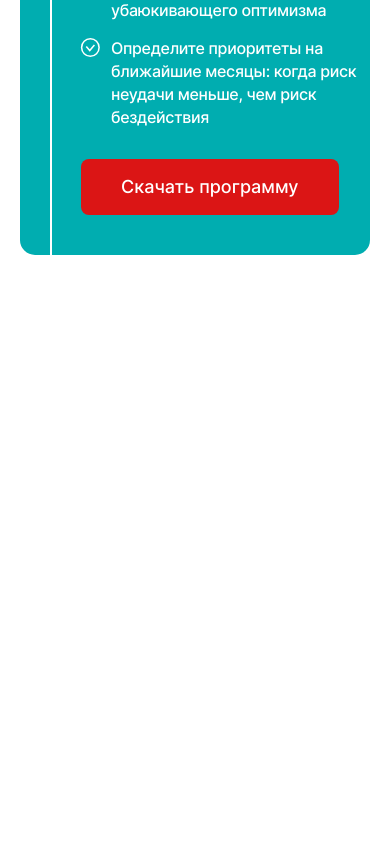
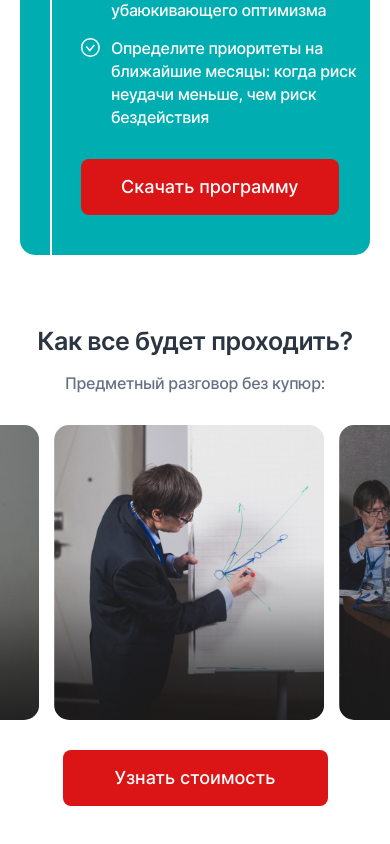
Before and after one commit to Argayash1/cbo-test-task, a React app: page / in a window 390 px wide. Shown: the part 4525-5369 px from the top of the page. Before the commit the page ends 4850 px from the top, so only its background shows below. Built offline with nearby package versions, Linux system fonts and the light colour scheme.

Commit message:
feat: сделать адаптив HowItWilGo

```diff
--- a/src/components/CTA/CTA.module.scss
+++ b/src/components/CTA/CTA.module.scss
@@ -56,10 +56,11 @@
 .rootTypeCentered {
 	margin-left: auto;
 	margin-right: auto;
-	width: 459px;
 }
 
 .rootTypeTargetAudience {
+	width: 459px;
+
 	@media screen and (max-width: 531px) {
 		width: 335px;
 		height: 80px;
@@ -79,3 +80,7 @@
 		padding-right: 40px;
 	}
 }
+
+.rootTypeHowItWillGo {
+	width: 265px;
+}
--- a/src/components/CTA/index.tsx
+++ b/src/components/CTA/index.tsx
@@ -23,6 +23,7 @@ export const CTA = ({
 					type === 'target-audience' || type === 'how-it-will-go',
 				[styles.rootTypeTargetAudience]: type === 'target-audience',
 				[styles.rootTypePracticeactivity]: type === 'practice-activity',
+				[styles.rootTypeHowItWillGo]: type === 'how-it-will-go',
 			})}
 		>
 			{linkText}
--- a/src/components/CardSlider/CardSlider.module.scss
+++ b/src/components/CardSlider/CardSlider.module.scss
@@ -1,14 +1,34 @@
 @import '../../assets/styles/mixins/_main-text-font.scss';
 
 .root {
-	margin: 40px 0 50px;
+	margin: 39px 0 50px;
 	position: relative;
+
+	@media screen and (max-width: 986px) {
+		margin-top: 30px;
+		margin-bottom: 40px;
+	}
+
+	@media screen and (max-width: 531px) {
+		margin-top: 27px;
+		margin-bottom: 30px;
+	}
 }
 
 .wrapper {
 	max-width: 100%;
 	overflow: hidden;
 	margin: 0;
+	position: relative;
+	height: 401px;
+
+	@media screen and (max-width: 986px) {
+		height: 284px;
+	}
+
+	@media screen and (max-width: 531px) {
+		height: 295px;
+	}
 }
 
 .buttonList {
--- a/src/components/HowItWillGo/HowItWillGo.module.scss
+++ b/src/components/HowItWillGo/HowItWillGo.module.scss
@@ -6,6 +6,14 @@
 
 .container {
 	@include section-flex-container(0, 0, 96);
+
+	@media screen and (max-width: 1006px) {
+		padding-bottom: 80px;
+	}
+
+	@media screen and (max-width: 560px) {
+		padding-bottom: 70px;
+	}
 }
 
 .photoList {
@@ -14,10 +22,32 @@
 	gap: 35px;
 	margin: 0;
 	padding: 0;
-	transform: translateX(-323px);
+	position: absolute;
+	left: 50%;
+	transition: transform 0.3s ease-in-out;
+
+	@media screen and (max-width: 986px) {
+		gap: 30px;
+	}
+
+	@media screen and (max-width: 531px) {
+		gap: 15px;
+	}
 }
 
 .photo {
 	width: 672px;
 	height: 401px;
+	object-fit: cover;
+	border-radius: 15px;
+
+	@media screen and (max-width: 986px) {
+		width: 477px;
+		height: 284px;
+	}
+
+	@media screen and (max-width: 531px) {
+		width: 270px;
+		height: 295px;
+	}
 }
--- a/src/components/HowItWillGo/index.tsx
+++ b/src/components/HowItWillGo/index.tsx
@@ -9,6 +9,7 @@ import photo1 from '../../assets/images/hoitwilgo-photo1.jpg'
 import photo2 from '../../assets/images/hoitwilgo-photo2.jpg'
 import photo3 from '../../assets/images/hoitwilgo-photo3.jpg'
 import styles from './HowItWillGo.module.scss'
+import useResize from '../../hooks/useResize'
 
 const photos = [
 	{ image: photo1, altText: 'Фото 1' },
@@ -17,28 +18,57 @@ const photos = [
 ]
 
 export const HowItWillGo = () => {
+	const screenWidth = useResize()
+
 	const [switchCount, setSwitchCount] = React.useState<number>(0)
+
+	const switchToPrevSlide = () => {
+		setSwitchCount((prev) => prev - 1)
+	}
+
+	const switchToNextSlide = () => {
+		setSwitchCount((prev) => prev + 1)
+	}
 
 	const photoListItems = photos.map((photo, index) => (
 		<li key={index}>
 			<img src={photo.image} alt={photo.altText} className={styles.photo} />
 		</li>
 	))
-
+	const initialSliderOffset = screenWidth > 531 ? 50 : 50.7
+	const offset =
+		screenWidth > 986
+			? 707
+			: screenWidth <= 986 && screenWidth > 531
+				? 507
+				: 285
 	const nextButtonDisabled = switchCount >= 2
 
 	return (
 		<section className={styles.root}>
 			<div className={styles.container}>
-				<SectionTitle titleText='Как все будет проходить?' />
-				<SectionSubtitle text='Предметный разговор без купюр:' />
+				<SectionTitle
+					titleText='Как все будет проходить?'
+					place='how-will-it-go'
+				/>
+				<SectionSubtitle
+					text='Предметный разговор без купюр:'
+					place='how-it-will-go'
+				/>
 				<CardSlider
 					switchCount={switchCount}
-					onSwitchToPrevSlides={() => setSwitchCount((prev) => prev - 1)}
-					onSwitchToNextSlides={() => setSwitchCount((prev) => prev + 1)}
+					onSwitchToPrevSlides={switchToPrevSlide}
+					onSwitchToNextSlides={switchToNextSlide}
 					nextButtonDisabled={nextButtonDisabled}
 				>
-					<ul className={styles.photoList}>{photoListItems}</ul>
+					<ul
+						className={styles.photoList}
+						style={{
+							transform: `translateX(calc(-${initialSliderOffset}% - ${offset * switchCount}px))`,
+						}}
+					>
+						{photoListItems}
+					</ul>
 				</CardSlider>
 				<CTA path='#' type='how-it-will-go' />
 			</div>
--- a/src/components/Main/index.tsx
+++ b/src/components/Main/index.tsx
@@ -18,7 +18,7 @@ export const Main = () => {
 			<Questions />
 			<TargetAudience />
 			<PracticeActivities />
-			{/* <HowItWillGo /> */}
+			<HowItWillGo />
 			{/* <AboutAuthor /> */}
 			{/* <AboutPractiсum /> */}
 			{/* <FAQ /> */}
--- a/src/components/PracticeActivities/PracticeActivities.module.scss
+++ b/src/components/PracticeActivities/PracticeActivities.module.scss
@@ -18,7 +18,7 @@
 	}
 
 	@media screen and (max-width: 1006px) {
-		padding: 80px 30px 30px 30px;
+		padding: 80px 30px;
 		border-radius: 15px;
 	}
 
--- a/src/components/SectionSubtitle/SectionSubtitle.module.scss
+++ b/src/components/SectionSubtitle/SectionSubtitle.module.scss
@@ -44,6 +44,12 @@
 	}
 }
 
+.rootPlaceHowItWillGo {
+	@media screen and (max-width: 986px) {
+		margin-top: 15px;
+	}
+}
+
 .rootTypeTextAlignLeft {
 	text-align: left;
 }
--- a/src/components/SectionSubtitle/index.tsx
+++ b/src/components/SectionSubtitle/index.tsx
@@ -23,6 +23,7 @@ export const SectionSubtitle = ({ text, place }: ISectionSubtitle) => {
 			className={clsx(styles.root, {
 				[styles.rootPlaceQuestions]: place === 'questions',
 				[styles.rootPlacePracticeActivity]: place === 'practice-activity',
+				[styles.rootPlaceHowItWillGo]: place === 'how-it-will-go',
 				[styles.rootTypeTextAlignLeft]:
 					place === 'about-author' || place === 'feedback',
 				[styles.rootPlaceAboutAuthor]: place === 'about-author',
--- a/src/components/SectionTitle/SectionTitle.module.scss
+++ b/src/components/SectionTitle/SectionTitle.module.scss
@@ -65,6 +65,18 @@
 	}
 }
 
+.rootPlaceHowWillItGo {
+	max-width: 872px;
+	margin-inline: auto;
+	margin-top: 5px;
+	padding-right: 18px;
+
+	@media screen and (max-width: 986px) {
+		padding-right: 0;
+		margin-top: 0;
+	}
+}
+
 .rootTypeTextAlignLeft {
 	text-align: left;
 }
--- a/src/components/SectionTitle/index.tsx
+++ b/src/components/SectionTitle/index.tsx
@@ -17,6 +17,7 @@ export const SectionTitle = ({ titleText, place }: ISectionTitle) => {
 					place === 'about-author' || place === 'feedback',
 				[styles.rootPlaceAboutAuthor]: place === 'about-author',
 				[styles.rootPlacePracticeActivities]: place === 'practice-activities',
+				[styles.rootPlaceHowWillItGo]: place === 'how-will-it-go',
 			})}
 		>
 			{titleText}
--- a/src/components/SliderButton/SliderButton.module.scss
+++ b/src/components/SliderButton/SliderButton.module.scss
@@ -1,8 +1,8 @@
 .root {
-	width: 24px;
-	height: 45px;
+	width: 26px;
+	height: 47px;
 	background-color: transparent;
-	background-image: url('../../assets/images/left-arrow\ 1\ \(Traced\).png');
+	background-image: url('../../assets/images/cradslider-right-arrow.png');
 	background-size: contain;
 	background-repeat: no-repeat;
 	border: none;
@@ -10,12 +10,21 @@
 	padding: 0;
 	display: inline-block;
 	position: absolute;
-	top: 179px;
-	right: 120px;
+	top: 177px;
+	right: 8.26%;
 	z-index: 3;
+	cursor: pointer;
 	transition:
 		visibility 0.4s ease-in-out,
 		opacity 0.4s ease-in-out;
+
+	@media screen and (max-width: 1360px) {
+		right: 4.13%;
+	}
+
+	@media screen and (max-width: 986px) {
+		display: none;
+	}
 }
 
 .rootTypeAboutPracticum {
@@ -39,9 +48,13 @@
 
 .rootTypeLeft {
 	transform: rotateY(180deg);
-	left: 226px;
+	left: 15.625%;
 
 	&:not(:not(.rootTypeAboutPracticum)):disabled {
 		transform: rotateY(0);
 	}
+
+	@media screen and (max-width: 1360px) {
+		left: 7.812%;
+	}
 }
```
Also changed, not shown: src/assets/images/cradslider-right-arrow.png (renamed from src/assets/images/left-arrow 1 (Traced).png).
